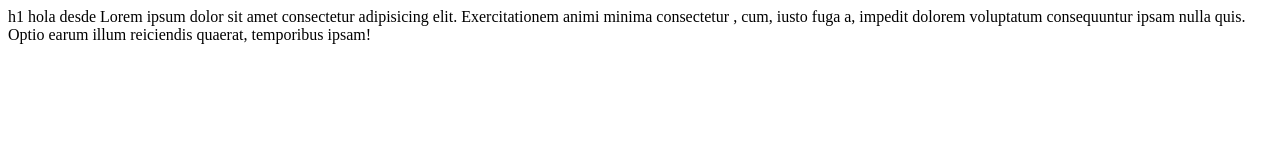
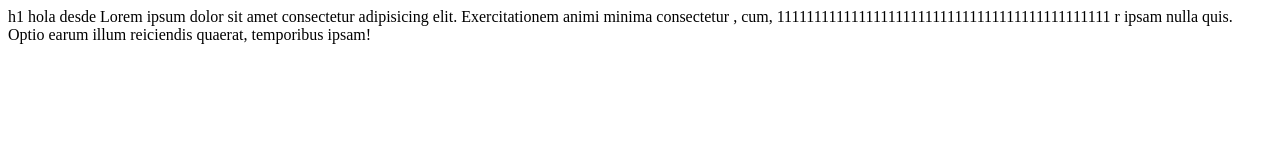
Before and after one commit to nicofalzetta/proyecto, a plain HTML site: page index.html in a window 1280 px wide. Drawn offline with Linux system fonts and the light colour scheme.

Commit message:
agregue 1 al master

```diff
--- a/index.html
+++ b/index.html
@@ -8,7 +8,7 @@
 <body>
     h1 hola desde <html></html>
     Lorem ipsum dolor sit amet consectetur adipisicing elit. Exercitationem animi minima consectetur
-    , cum, iusto fuga a, impedit dolorem voluptatum consequuntur ipsam nulla quis. Optio earum illum
+    , cum, 111111111111111111111111111111111111111111111 r ipsam nulla quis. Optio earum illum
      reiciendis quaerat, temporibus ipsam!
 </body>
 </html>
```
